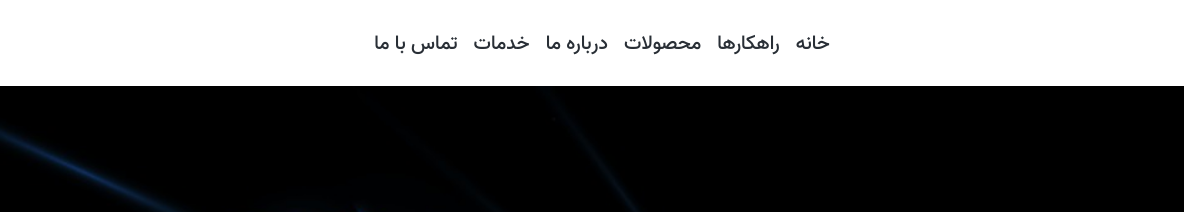
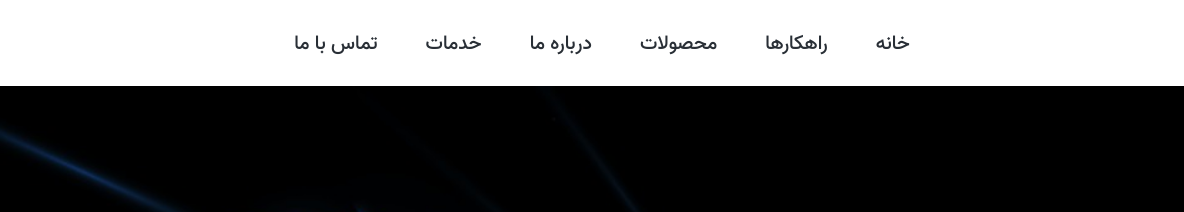
Before and after one commit to Amirma21/rahavard, a plain HTML site: page index.html in a window 1280 px wide. Shown: the top 212 px of the page, 0-1184 px from the left. Drawn offline with Linux system fonts and the light colour scheme; files whose address does not match are found by name.

Commit message:
navbar edited

```diff
--- a/CSS/main.css
+++ b/CSS/main.css
@@ -44,6 +44,9 @@
     }
     /** REM values to target root element 1REM = 16px */
 
+    #top-bar{
+        background-color: var(--mainWhite) !important;
+    }
     .logo {
         width: 60px;
         height: 60px;
--- a/index.html
+++ b/index.html
@@ -24,8 +24,10 @@
     <div class="preloader  d-flex justify-content-center align-items-center">
         <img src="/images/icons/preloader.gif" alt="preloader">
     </div>
+
+
     <!-- nav-element -->
-    <nav class="navbar navbar-expand-lg ">
+    <nav class="navbar sticky-top navbar-expand-lg " id="top-bar">
         <a href="#" class="navbar-brand">
             <img class="logo" src="images/logo1.jpeg" alt="Logo">
         </a>
@@ -35,22 +37,22 @@
         <div class="collapse navbar-collapse header-nav" id="myNav">
             <ul class="navbar-nav mx-auto">
                 <li>
-                    <a href="#" class="nav-link active">خانه</a>
+                    <a href="#" class="nav-link active mx-3">خانه</a>
                 </li>
                 <li>
-                    <a href="#" class="nav-link">راهکارها</a>
+                    <a href="#" class="nav-link  mx-3">راهکارها</a>
                 </li>
                 <li>
-                    <a href="#" class="nav-link">محصولات</a>
+                    <a href="#" class="nav-link mx-3">محصولات</a>
                 </li>
                 <li>
-                    <a href="#" class="nav-link">درباره ما</a>
+                    <a href="#" class="nav-link mx-3">درباره ما</a>
                 </li>
                 <li>
-                    <a href="#" class="nav-link">خدمات</a>
+                    <a href="#" class="nav-link mx-3">خدمات</a>
                 </li>
                 <li>
-                    <a href="#" class="nav-link">تماس با ما</a>
+                    <a href="#" class="nav-link mx-3">تماس با ما</a>
                 </li>
             </ul>
         </div>
@@ -116,8 +118,8 @@
                 <section class="option">
                     <div class="icon"><img src="/images//icons/energy.png" alt=""></div>
                     <span class="title-desc">مدیریت مصرف سوخت</span>
-                    <div class="desc">این ویژگی از دو طریق قابل پیاده سازی است :<br>
-                        1 .با استفاده از اطلاعاتی که از طریق بردها قابل دسترسی خواهند بود<br>
+                    <div class="desc">این ویژگی از دو طریق قابل پیاده سازی است :
+                        1 .با استفاده از اطلاعاتی که از طریق بردها قابل دسترسی خواهند بود
                         2 .سنسور سطح مخزن سوخت جهت نظارت لحظه ای بر وضعیت سوخت</div>
                 </section>
                 <section class="option">
```
